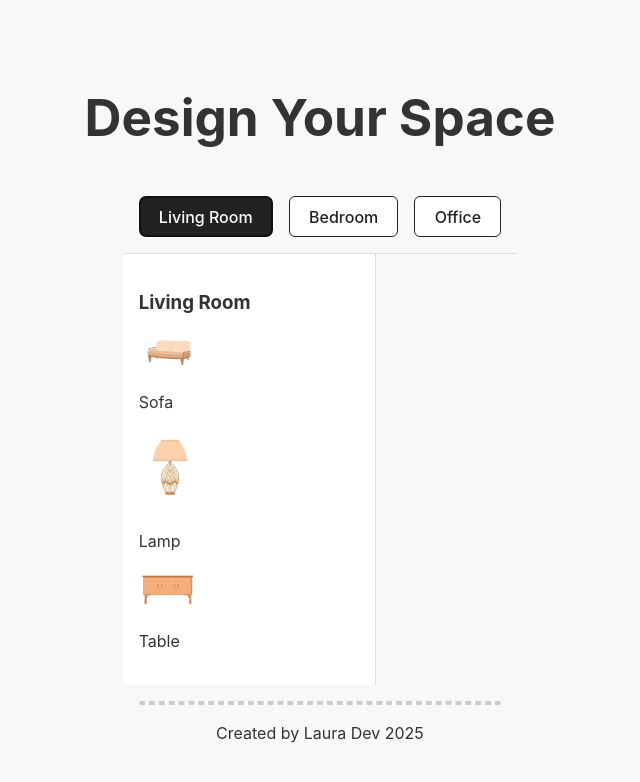
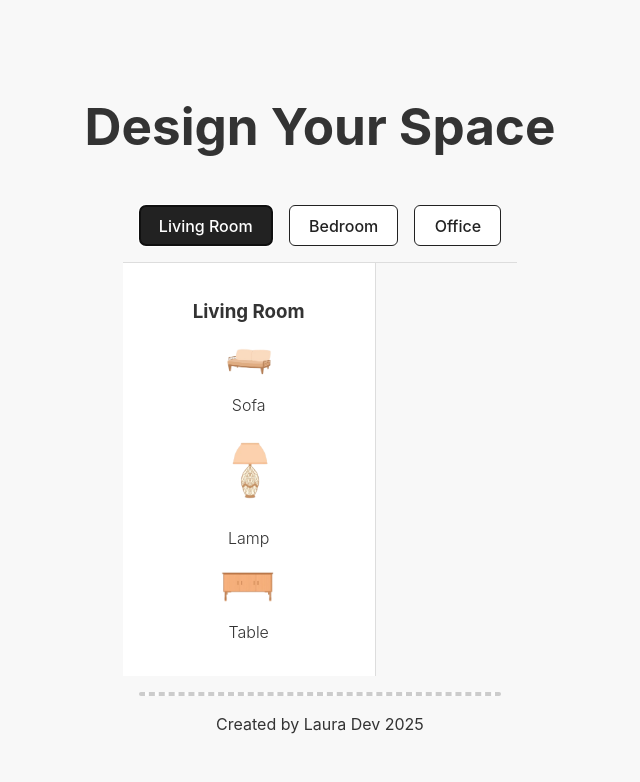
Before and after one commit to lavollmer/design-your-space, a React (Vite) app: page / in a window 1280 px wide. Both pictures are taken after a click on the button "Living Room". Shown: the top 782 px of the page, without its empty margins (320-960 px from the left). Built offline with nearby package versions, Linux system fonts and the light colour scheme.

Commit message:
Updating the draggable item CSS styles

```diff
--- a/src/App.css
+++ b/src/App.css
@@ -10,7 +10,9 @@ body {
   color: #333;
 }
 
-h1, h2, h3 {
+h1,
+h2,
+h3 {
   margin: 0,
 }
 
@@ -108,3 +110,19 @@ h1, h2, h3 {
 .canvas img:hover {
   box-shadow: 0 4px 12px rgba(0, 0, 0, 0.1);
 }
+
+.draggable-item {
+  display: flex;
+  flex-direction: column;
+  align-items: center;
+  justify-content: center;
+  font-weight: 300;
+}
+
+.room-name {
+  display: flex;
+  flex-direction: column;
+  align-items: center;
+  justify-content: center;
+  font-weight: 700;
+}
--- a/src/components/FurniturePalette.jsx
+++ b/src/components/FurniturePalette.jsx
@@ -5,11 +5,12 @@ const FurniturePalette = ({selectedRoom}) => {
 
     return (
         <div class='furniture-palette'>
-            <h3>{selectedRoom || 'Choose a room'}</h3>
+            <h3 class='room-name'>{selectedRoom || 'Choose a room'}</h3>
             <div>
                 {furnitureItems.map((item) => (
                     <div
                         key={item.id}
+                        class='draggable-item'
                         draggable
                         onDragStart={(e) => {
                             e.dataTransfer.setData('application/furniture', JSON.stringify(item));
```
